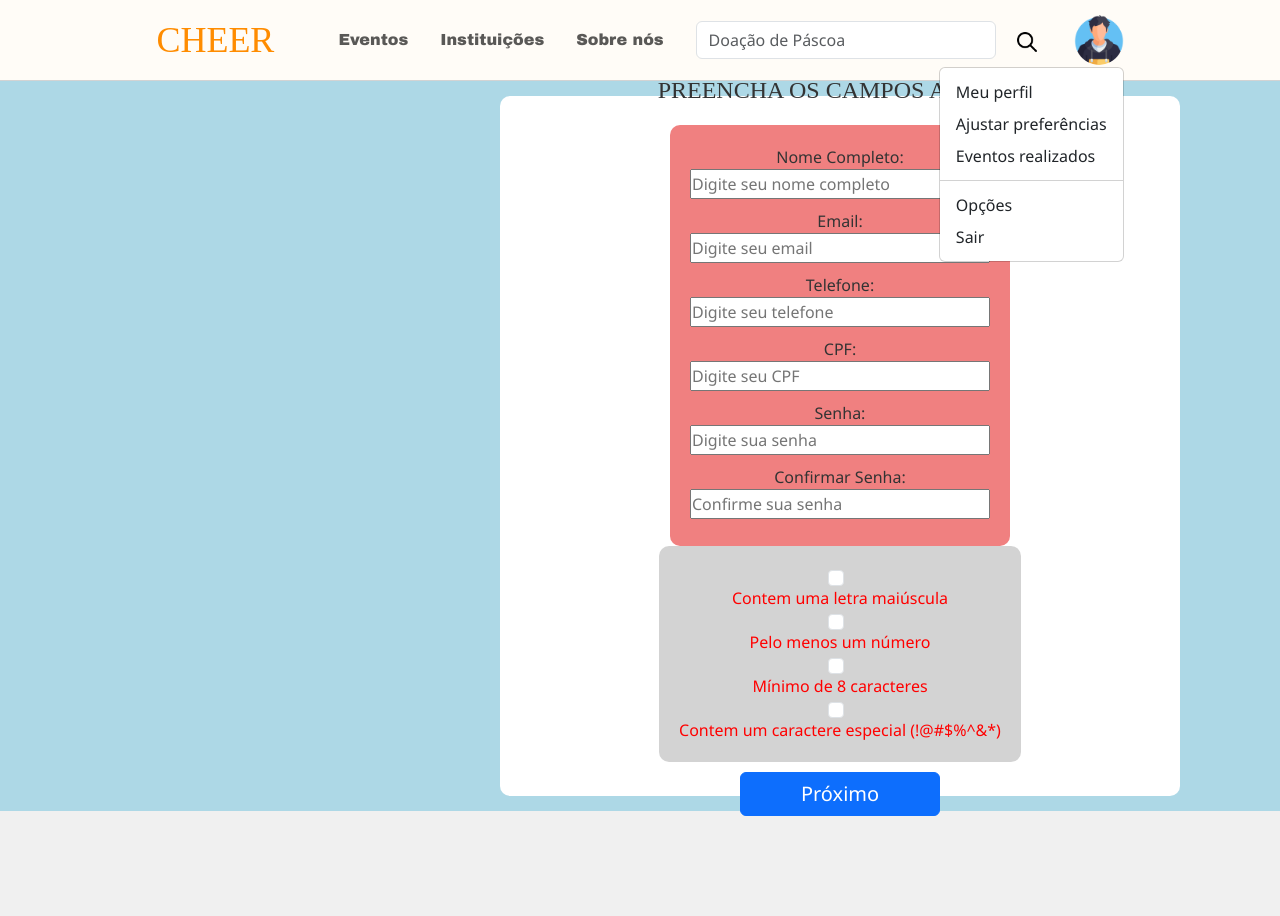
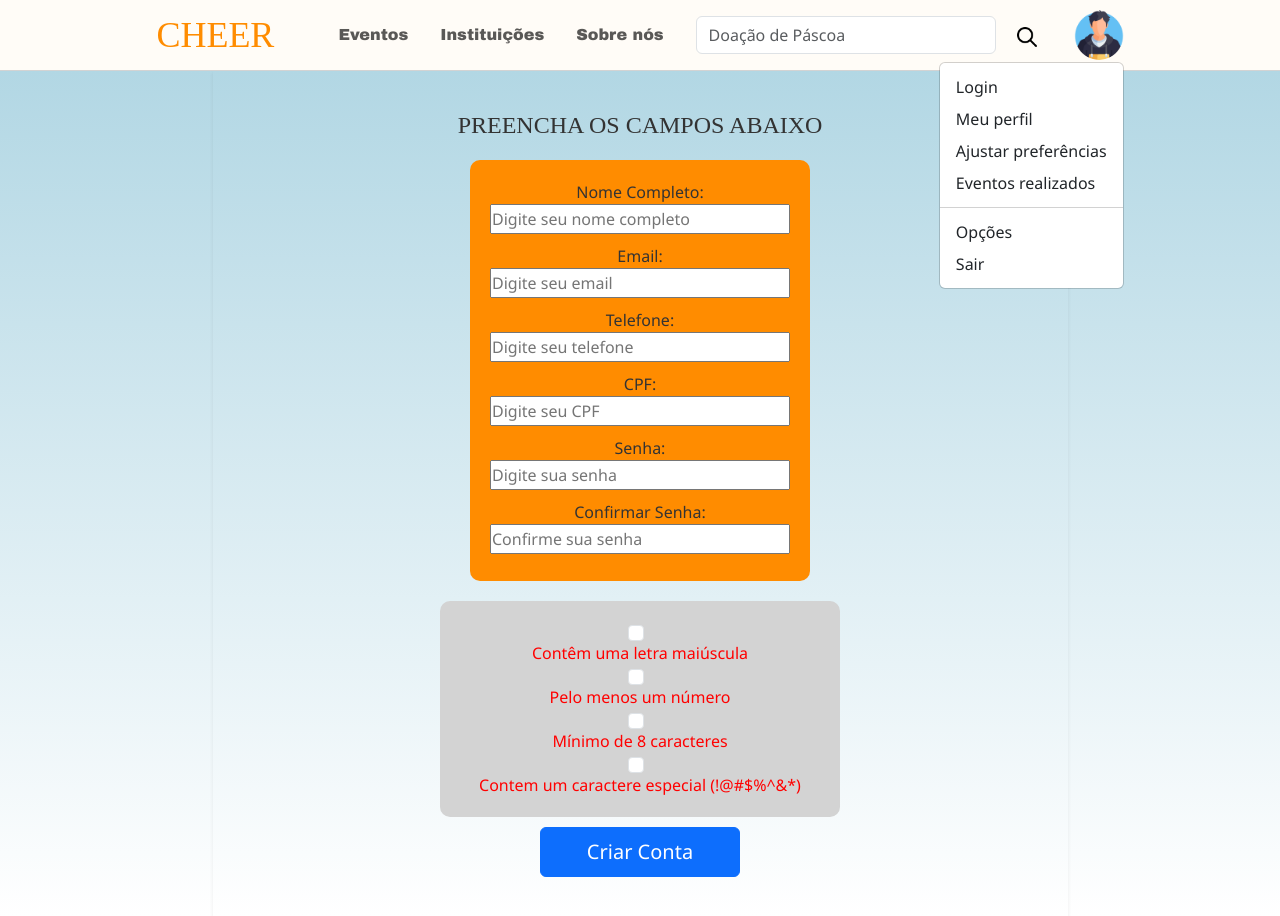
Before and after one commit to EnzoLight/Cheer, a React (Vite) app: page /registro in a window 1280 px wide. Both pictures are taken after a click on the link 1098 px from the left and 40 px from the top of the page. Before the commit the page ends 816 px from the top, so only its background shows below. Built offline with nearby package versions, Linux system fonts and the light colour scheme; a web font is replaced by a local one.

Commit message:
Mais parciais das telas

```diff
--- a/src/Telas/Home/App.jsx
+++ b/src/Telas/Home/App.jsx
@@ -17,13 +17,14 @@ function App() {
             <div className="container-fluid d-flex justify-content-center align-items-center">
 
               {/* Logo */}
+              <Link to="/" style={{ textDecoration: 'none' }}>
                 <a
                   style={{ color: '#FF8C00', fontSize: '2.25rem', fontFamily: 'Mogra', marginRight: '40px' }}
                   className="navbar-brand"
                 >
                   CHEER
                 </a>
-
+              </Link>
               {/* Links e Pesquisa agrupados e centralizados */}
               <div className="d-flex align-items-center">
                 <ul className="navbar-nav d-flex flex-row me-4">
@@ -52,7 +53,6 @@ function App() {
                       <img
                         src="src/assets/search.png"
                         alt="Search"
-                        margin="0"
                         width="20"
                         height="20"
                       />
@@ -67,9 +67,10 @@ function App() {
                   <img src="src/assets/boy.png" alt="mdo" width="50" height="50" className="rounded-circle" />
                 </a>
                 <ul className="dropdown-menu dropdown-menu-end text-small" aria-labelledby="dropdownUser1">
+                  <li><a data-bs-toggle="modal" data-bs-target="#LoginModal" className="dropdown-item" data-bs-target="#LoginModal" href="#">Login</a></li>
                   <li><a data-bs-toggle="modal" data-bs-target="#LoginModal" className="dropdown-item " href="#">Meu perfil</a></li>
-                  <li><a className="dropdown-item" href="#">Ajustar preferências</a></li>
-                  <li><a className="dropdown-item" href="#">Eventos realizados</a></li>
+                  <li><a data-bs-toggle="modal" data-bs-target="#LoginModal" className="dropdown-item" href="#">Ajustar preferências</a></li>
+                  <li><a data-bs-toggle="modal" data-bs-target="#LoginModal" className="dropdown-item" href="#">Eventos realizados</a></li>
                   <li><hr className="dropdown-divider" /></li>
                   <li><a className="dropdown-item" href="#">Opções</a></li>
                   <li><a className="dropdown-item" href="#">Sair</a></li>
@@ -77,7 +78,6 @@ function App() {
               </div>
             </div>
           </nav>
-
         </div>
 
         <div className="container-fluid" style={{ background: 'linear-gradient(to bottom, #b2d7e4, #FFFFFF )', minHeight: '91.2vh', display: 'flex', alignItems: 'center' }}>
@@ -107,7 +107,7 @@ function App() {
 
                 <Link to="/registro">
                   <button className="btn btn-primary btn-lg" style={{ width: '200px', height: '50px', backgroundColor: 'orange', color: 'black', fontSize: '1.25rem', fontFamily: 'Arial Black' }}>
-                    Registrar-se
+                    REGISTRE-SE
                   </button>
                 </Link>
               </div>
@@ -121,16 +121,33 @@ function App() {
         <div class="modal-dialog">
           <div class="modal-content">
             <div class="modal-header">
-              <h1 style={{textAlign: 'center'}} class="modal-title fs-5" id="exampleModalLabel">Login</h1>
+              <h1 style={{ textAlign: 'center' }} class="modal-title fs-5" id="exampleModalLabel"></h1>
               <button type="button" class="btn-close" data-bs-dismiss="modal" aria-label="Close"></button>
             </div>
             <div class="modal-body">
-              ...
+              <h2 style={{ textAlign: 'center' }}>Bem-vindo de volta</h2>
+              <br></br>
+              <div className="row justify-content-center" style={{ margin: 'auto' }}>
+                <label>Email:</label>
+                <input id='txt_email_login' type='text' placeholder='voluntario@email.com'>
+                </input>
+                <br></br>
+                <label>Senha:</label>
+                <input id='txt_senha_login' type='text' placeholder='Senha#123'>
+                </input>
+
+
+                  <button id='btn_login' style={{ border: 'none', backgroundColor: '#b2d7e4', color: 'black', width: 'fit-content', marginTop: '10px' }} type="button" class="btn btn-secondary" data-bs-dismiss="modal">LOGIN</button>
+
+
               </div>
-            <div class="modal-footer">
-              <button type="button" class="btn btn-secondary" data-bs-dismiss="modal">Close</button>
-              <button type="button" class="btn btn-primary">Save changes</button>
             </div>
+            <div style={{borderTop: 'solid 1px', alignContent: 'center'}} class="modal-footer" className="justify-content-center">
+              <h4 className="justify-content-center" style={{ marginTop: '10px', textAlign: 'center' }}>Não tem um perfil de voluntário?</h4>
+            </div>
+            <Link className="row justify-content-center" style={{ textDecoration: 'none' }} to="/registro">
+              <button style={{ border: 'none', backgroundColor: '#FF8C00', color: 'black', width: 'fit-content', marginBottom: '15px' }} type="button" class="btn btn-secondary" data-bs-dismiss="modal">Registre-se</button>
+            </Link>
           </div>
         </div>
       </div>
--- a/src/Telas/Registre-se/Registro.jsx
+++ b/src/Telas/Registre-se/Registro.jsx
@@ -24,13 +24,14 @@ function Registro() {
             <div className="container-fluid d-flex justify-content-center align-items-center">
 
               {/* Logo */}
+              <Link to="/" style={{ textDecoration: 'none' }}>
                 <a
                   style={{ color: '#FF8C00', fontSize: '2.25rem', fontFamily: 'Mogra', marginRight: '40px' }}
                   className="navbar-brand"
                 >
                   CHEER
                 </a>
-
+              </Link>
               {/* Links e Pesquisa agrupados e centralizados */}
               <div className="d-flex align-items-center">
                 <ul className="navbar-nav d-flex flex-row me-4">
@@ -46,6 +47,7 @@ function Registro() {
                 </ul>
 
                 {/* Barra de pesquisa */}
+                <div className="d-flex align-items-center">
                   <form className="d-flex">
                     <input
                       style={{ width: '300px' }}
@@ -64,6 +66,7 @@ function Registro() {
                     </button>
                   </form>
                 </div>
+              </div>
 
               {/* Foto de Perfil */}
               <div className="dropdown ms-4">
@@ -71,22 +74,31 @@ function Registro() {
                   <img src="src/assets/boy.png" alt="mdo" width="50" height="50" className="rounded-circle" />
                 </a>
                 <ul className="dropdown-menu dropdown-menu-end text-small" aria-labelledby="dropdownUser1">
-                  <li><a className="dropdown-item" href="#">Meu perfil</a></li>
-                  <li><a className="dropdown-item" href="#">Ajustar preferências</a></li>
-                  <li><a className="dropdown-item" href="#">Eventos realizados</a></li>
-                  <li><hr className="dropdown-divider"/></li>
+                  <li><a data-bs-toggle="modal" data-bs-target="#LoginModal" className="dropdown-item" data-bs-target="#LoginModal" href="#">Login</a></li>
+                  <li><a data-bs-toggle="modal" data-bs-target="#LoginModal" className="dropdown-item " href="#">Meu perfil</a></li>
+                  <li><a data-bs-toggle="modal" data-bs-target="#LoginModal" className="dropdown-item" href="#">Ajustar preferências</a></li>
+                  <li><a data-bs-toggle="modal" data-bs-target="#LoginModal" className="dropdown-item" href="#">Eventos realizados</a></li>
+                  <li><hr className="dropdown-divider" /></li>
                   <li><a className="dropdown-item" href="#">Opções</a></li>
                   <li><a className="dropdown-item" href="#">Sair</a></li>
                 </ul>
               </div>
             </div>
           </nav>
-
         </div>
-                <div style={{ backgroundColor: 'lightblue', display: 'flex', height: '91.2vh' }}>
-                    <div style={{ backgroundColor: 'white', width: '900px', height: '700px', margin: 'auto', borderRadius: '10px', display: 'flex', flexDirection: 'column', justifyContent: 'center', alignItems: 'center', marginRight: '100px', marginLeft: '500px' }}>
+        <div className="container-fluid" style={{ background: 'linear-gradient(to bottom, #b2d7e4, #FFFFFF )', minHeight: '91.2vh', display: 'flex', alignItems: 'center' }}>
+          <div className="container">
+            <div className="row justify-content-center">
+              <div className="col-11 col-md-10 col-lg-9 shadow-sm"
+                style={{
+                  padding: '40px 20px',
+                  display: 'flex',
+                  flexDirection: 'column',
+                  justifyContent: 'center',
+                  alignItems: 'center'
+                }}>
                 <h1 style={{ display: 'flex', flexDirection: 'column', marginBottom: '20px', textAlign: 'center', fontSize: '1.5rem', fontFamily: 'Mogra' }}>PREENCHA OS CAMPOS ABAIXO</h1>
-                        <div style={{ backgroundColor: 'lightcoral', paddingLeft: '50px', paddingRight: '50px', padding: '20px', borderRadius: '10px', display: 'flex', flexDirection: 'column', justifyContent: 'center', alignItems: 'center' }}>
+                <div style={{ backgroundColor: '#FF8C00', paddingLeft: '50px', paddingRight: '50px', padding: '20px', borderRadius: '10px', display: 'flex', flexDirection: 'column', justifyContent: 'center', alignItems: 'center' }}>
                   <label style={{ textAlign: 'center', width: '80%' }}>Nome Completo:</label>
                   <input style={{ width: '300px', height: '30px', marginBottom: '10px' }} type="text" placeholder="Digite seu nome completo" />
 
@@ -111,7 +123,21 @@ function Registro() {
                   <label style={{ textAlign: 'center', width: '80%' }}>Confirmar Senha:</label>
                   <input style={{ width: '300px', height: '30px', marginBottom: '7px' }} type="password" placeholder="Confirme sua senha" />
                 </div>
-                        <div style={{ backgroundColor: 'lightgray', paddingLeft: '50px', paddingRight: '50px', padding: '20px', borderRadius: '10px', display: 'flex', flexDirection: 'column', justifyContent: 'center', alignItems: 'center' }}>
+
+                {/*Validação de senha*/}
+
+                <div
+                  style={{
+                    marginTop: '20px',
+                    height: 'fit-content',
+                    width: '400px',
+                    backgroundColor: 'lightgray',
+                    padding: '20px',
+                    borderRadius: '10px',
+                    display: 'flex',
+                    flexDirection: 'column',
+                    justifyContent: 'center',
+                    alignItems: 'center' }}>
 
                   <input
                     type="checkbox"
@@ -120,7 +146,7 @@ function Registro() {
                     className="form-check-input me-2"
                   />
                   <span style={{ color: validations.hasUpper ? 'green' : 'red' }}>
-                                Contem uma letra maiúscula
+                    Contêm uma letra maiúscula
                   </span>
 
                   <input
@@ -153,11 +179,50 @@ function Registro() {
                     Contem um caractere especial (!@#$%^&*)
                   </span>
                 </div>
-                        <button style={{ marginTop: '10px', width: '200px', height: '50px', fontSize: '1.25rem' }} class="btn btn-primary">Próximo</button>
+                <button id='btn_registro_user' style={{ marginTop: '10px', width: '200px', height: '50px', fontSize: '1.25rem' }} class="btn btn-primary">Criar Conta</button>
+              </div>
+            </div>
+          </div>
+        </div>
+      </section>
+
+
+      {/* Modal de Login */}
+      <div class="modal fade" id="LoginModal" tabindex="-1" aria-labelledby="exampleModalLabel" aria-hidden="true">
+        <div class="modal-dialog">
+          <div class="modal-content">
+            <div class="modal-header">
+              <h1 style={{ textAlign: 'center' }} class="modal-title fs-5" id="exampleModalLabel"></h1>
+              <button type="button" class="btn-close" data-bs-dismiss="modal" aria-label="Close"></button>
+            </div>
+            <div class="modal-body">
+              <h2 style={{ textAlign: 'center' }}>Bem-vindo de volta</h2>
+              <br></br>
+              <div className="row justify-content-center" style={{ margin: 'auto' }}>
+                <label>Email:</label>
+                <input id='txt_email_login' type='text' placeholder='voluntario@email.com'>
+                </input>
+                <br></br>
+                <label>Senha:</label>
+                <input id='txt_senha_login' type='text' placeholder='Senha#123'>
+                </input>
+
+
+                <button id='btn_login' style={{ border: 'none', backgroundColor: '#b2d7e4', color: 'black', width: 'fit-content', marginTop: '10px' }} type="button" class="btn btn-secondary" data-bs-dismiss="modal">LOGIN</button>
+
 
               </div>
             </div>
-            </section >
+            <div style={{ borderTop: 'solid 1px', alignContent: 'center' }} class="modal-footer" className="justify-content-center">
+              <h4 className="justify-content-center" style={{ marginTop: '10px', textAlign: 'center' }}>Não tem um perfil de voluntário?</h4>
+            </div>
+            <Link className="row justify-content-center" style={{ textDecoration: 'none' }} to="/registro">
+              <button style={{ border: 'none', backgroundColor: '#FF8C00', color: 'black', width: 'fit-content', marginBottom: '15px' }} type="button" class="btn btn-secondary" data-bs-dismiss="modal">Registre-se</button>
+            </Link>
+          </div>
+        </div>
+      </div>
+
     </>
   )
 }
```
Lines whose indentation alone changed are shown as unchanged.
